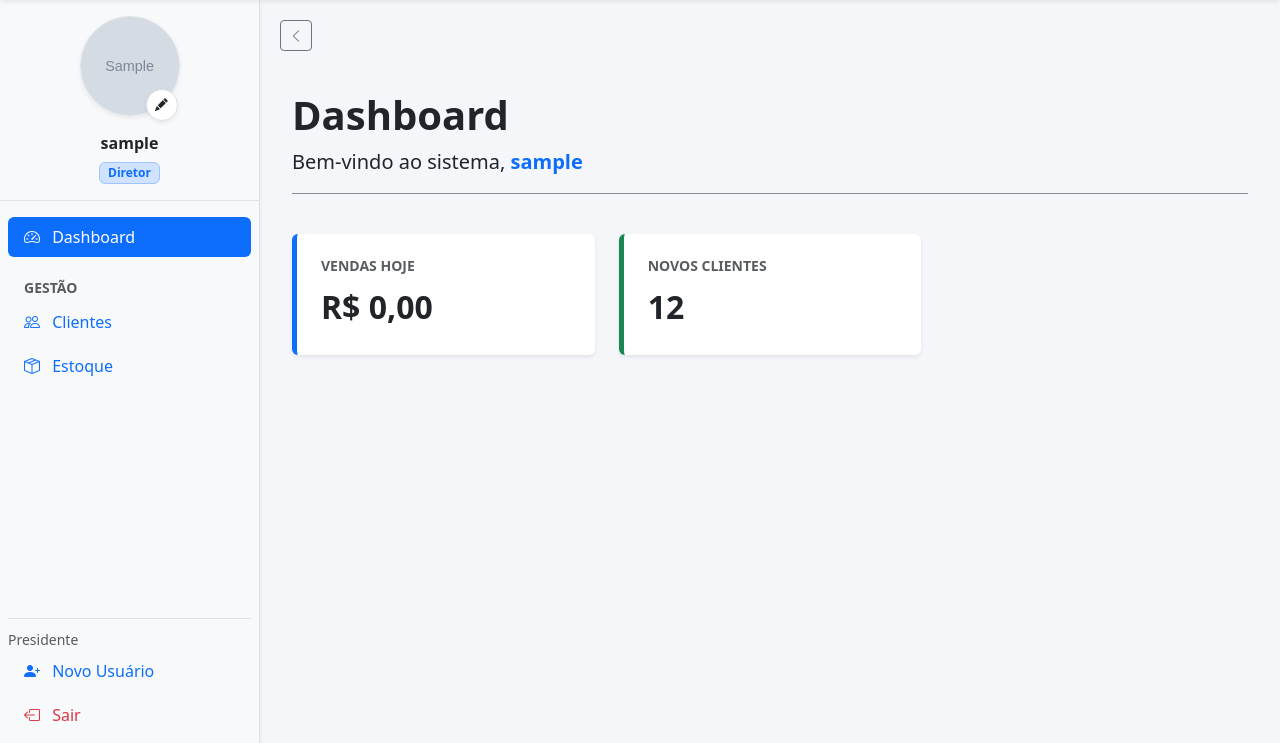
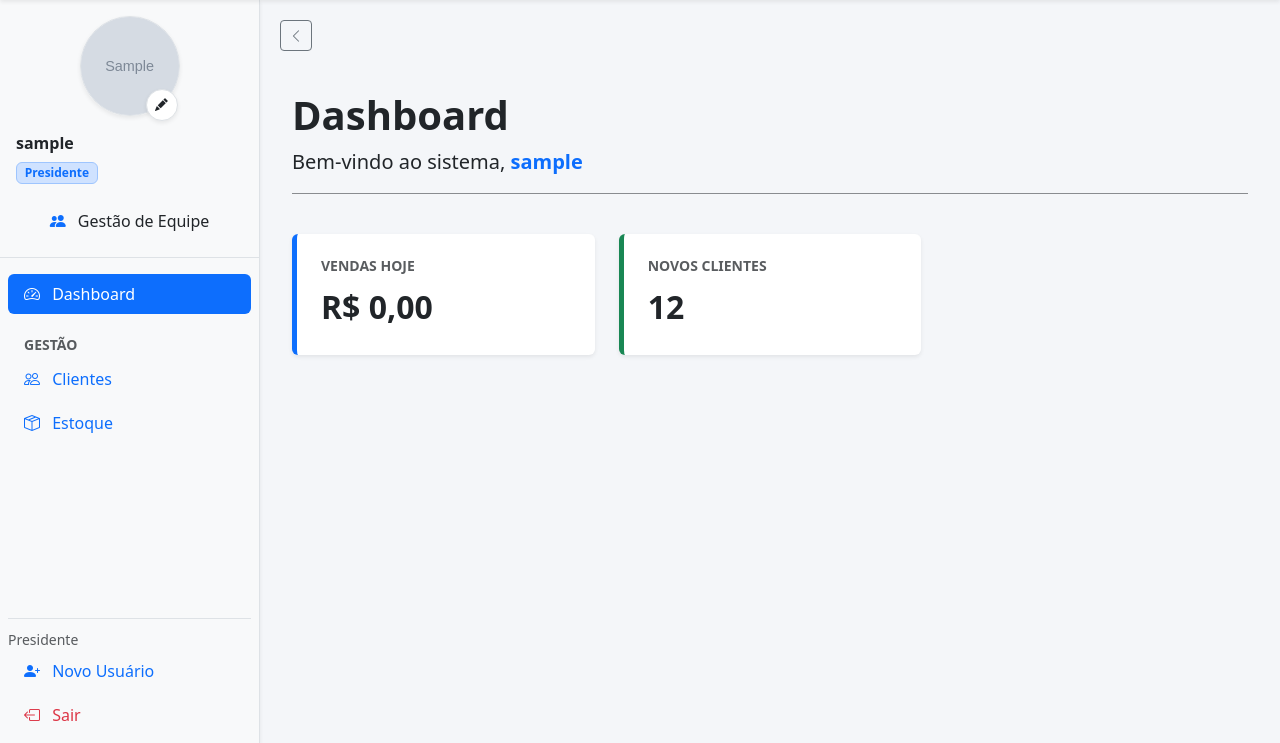
Before and after one commit to fernandes-draw/erp_system, a Django app: page / in a window 1280 px wide. Shown: the part 57-800 px from the top of the page. Run offline with Django 5.2, Linux system fonts and the light colour scheme; a user stored in the database is signed in; tables that the repository leaves empty hold one stand-in row (values such as "Sample post"); grey boxes marked "Sample" are stand-in pictures.

Commit message:
Ajuste Final na Sidebar (sidebar.html)

```diff
--- a/templates/includes/sidebar.html
+++ b/templates/includes/sidebar.html
@@ -17,14 +17,24 @@
                 {% endif %}
             </div>
 
-            <div class="flex-grow-1 ms-3 sidebar-text transition-all">
+            <div class="flex-grow-1 ms-3 sidebar-text transition-all text-start">
                 <p class="mb-0 fw-bold lh-base text-truncate">{{ user.username }}</p>
                 <div class="mt-1">
                     <span class="badge bg-primary-subtle text-primary border border-primary-subtle">
-                        {% if user.is_superuser %}Diretor{% elif user.is_staff %}Gerente{% else %}Operador{% endif %}
+                        {{ user.get_cargo_display }}
                     </span>
                 </div>
             </div>
+
+            {% if user.cargo in 'presidente,diretor,gerente' %}
+            <hr class="mx-3 my-2 opacity-10">
+            <div class="nav-item">
+                <a href="{% url 'user_list' %}" class="nav-link px-3 py-2">
+                    <i class="bi bi-people-fill me-2 text-primary"></i>
+                    <span class="sidebar-text">Gestão de Equipe</span>
+                </a>
+            </div>
+            {% endif %}
         </div>
     </div>
 
```
